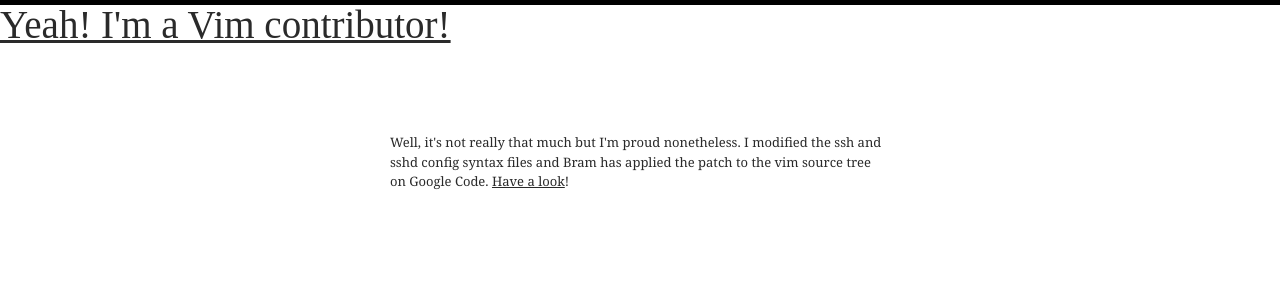
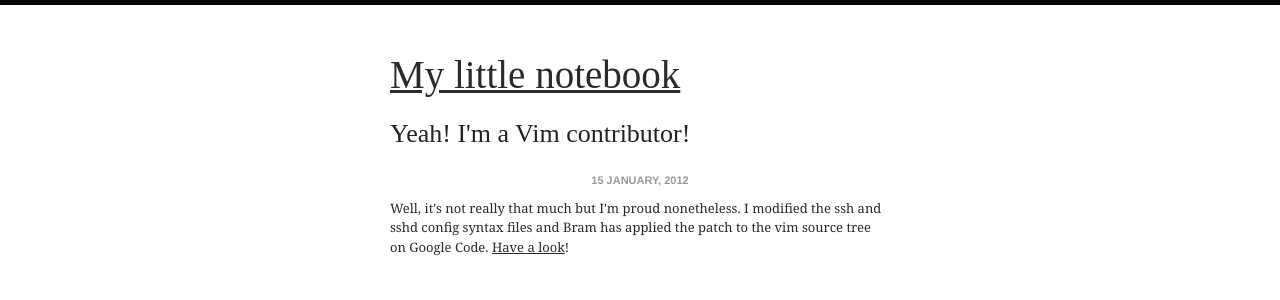
Before and after one commit to leonardehrenfried/blog, a Jekyll site: the page built from _posts/2012-01-15-yeah-im-a-vim-contributer.html, in a window 1280 px wide. Shown: the top 300 px of the page. Built offline with Jekyll 4.4.1, drawn with Linux system fonts in a browser that asks for light colours; some web fonts are replaced; Markdown is read by kramdown in place of the engine named in the settings.

Commit message:
Include newest article

```diff
--- a/_layouts/layout.html
+++ b/_layouts/layout.html
@@ -10,10 +10,10 @@
     <link href='http://fonts.googleapis.com/css?family=Goudy+Bookletter+1911' rel='stylesheet' type='text/css'>
   </head>
   <body>
+    <section id="frame">
     <header>
-      <h1><a href="/">{{ page.title }}</a></h1>
+      <h1><a href="/">My little notebook</a></h1>
     </header>
-    <section id="frame">
       {{ content }}
     </section>
   </body>
--- a/_layouts/post.html
+++ b/_layouts/post.html
@@ -4,7 +4,8 @@
 
 <div class="content">
   <div id="post">
-    <h1>{{ post.title }}</h1>
+    <h2 class="entry-title">{{ page.title }}</h2>
+    <p class="date">{{ page.date | date: "%d %B, %Y" }}</p>
     {{ content }}
   </div>
 </div>
--- a/_posts/2012-11-06-tools-for-modern-web-development.html
+++ b/_posts/2012-11-06-tools-for-modern-web-development.html
@@ -5,9 +5,9 @@
 - development
 - Mixed
 - tools
-status: draft
+status: publish
 type: post
-published: false
+published: true
 meta:
   _edit_last: '1'
 ---
--- a/index.html
+++ b/index.html
@@ -5,7 +5,7 @@
 {% for post in site.posts limit:5 %}
   <div id="post">
     <h2><a href="{{ post.url }}">{{ post.title }}</a></h2>
-    <div id="date">published {{ post.date | date_to_string }}</div>
+    <p class="date">{{ post.date | date: "%d %B, %Y" }}</p>
     {{ post.content }}
     <a id="more" href="{{ post.url }}#disqus">Comments &raquo;</a>
   </div>
--- a/stylesheets/style.css
+++ b/stylesheets/style.css
@@ -311,10 +311,10 @@
   text-align:left;
 }
 
-.post .date,
+.date,
 .comments .commentlist .commentmetadata{
   font-weight:700;
-  font-family:helvetica, verdana, arial, sans-serif;
+  font-family: helvetica, verdana, arial, sans-serif;
   text-transform:uppercase;
   font-size:11px;
   text-align:center;
```
